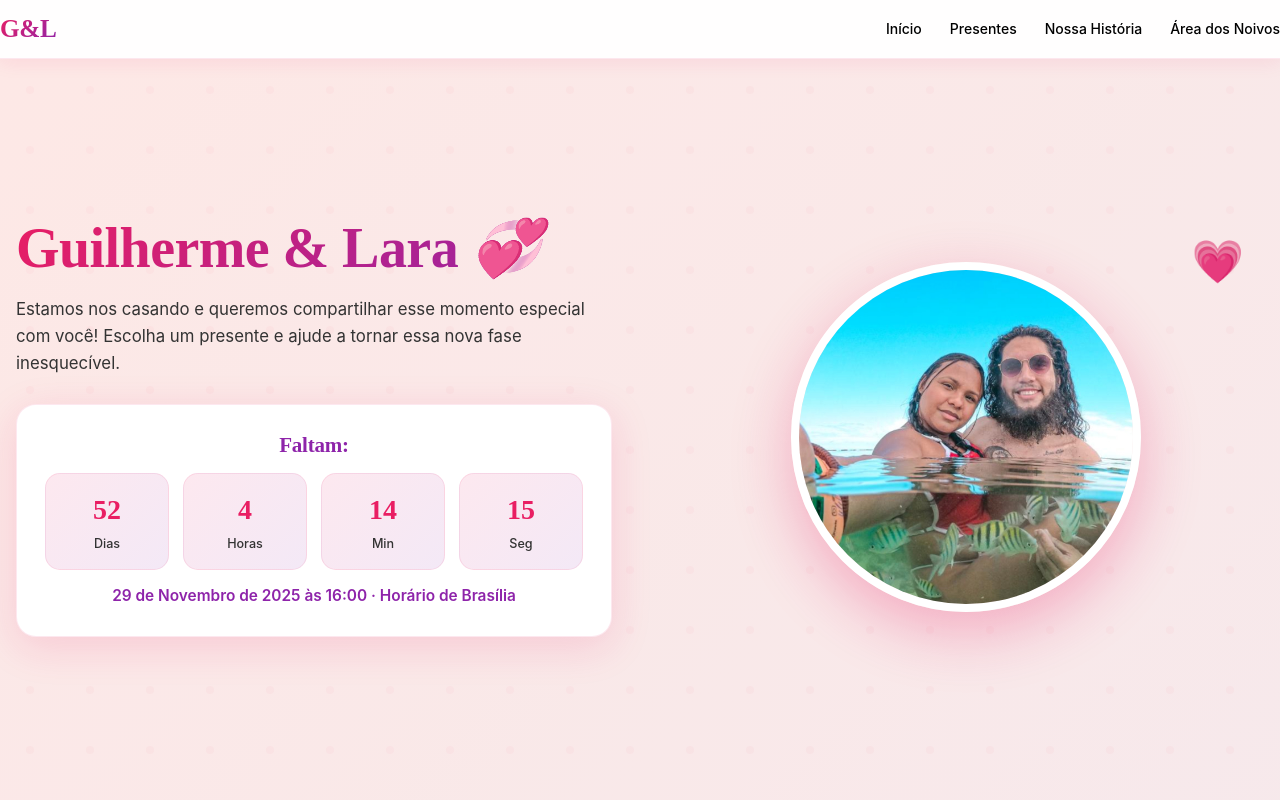
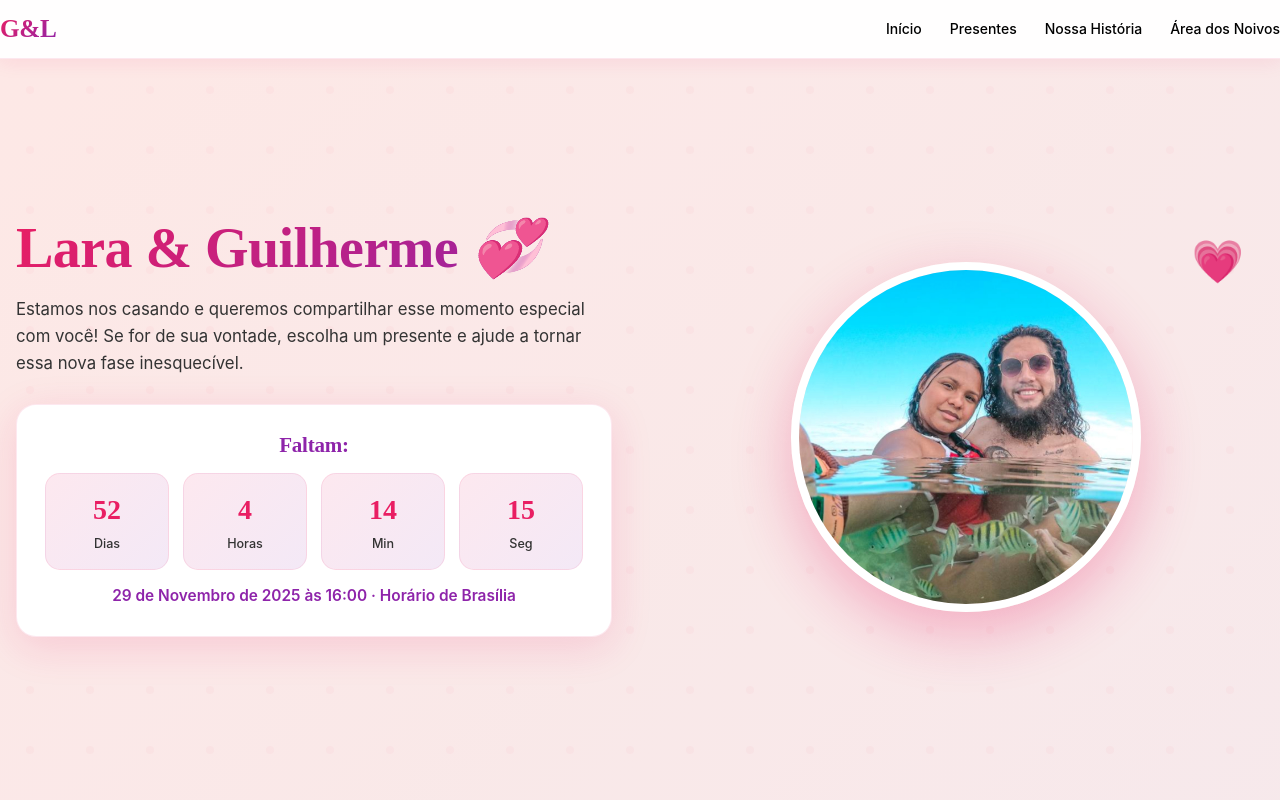
Before and after one commit to filipecbode/lista-casamento-guilherme-lara, a plain HTML site: page index.html in a window 1280 px wide. Shown: the top 800 px of the page. Drawn offline with nearby package versions, Linux system fonts and the light colour scheme; a web font is replaced by a local one.

Commit message:
Update index.html

```diff
--- a/index.html
+++ b/index.html
@@ -29,8 +29,8 @@
     <div class="hero-bg"></div>
     <div class="container hero-content">
       <div class="hero-text">
-        <h1 class="hero-title">Guilherme & Lara <span>💞</span></h1>
-        <p class="hero-subtitle">Estamos nos casando e queremos compartilhar esse momento especial com você! Escolha um presente e ajude a tornar essa nova fase inesquecível.</p>
+        <h1 class="hero-title">Lara & Guilherme <span>💞</span></h1>
+        <p class="hero-subtitle">Estamos nos casando e queremos compartilhar esse momento especial com você! Se for de sua vontade, escolha um presente e ajude a tornar essa nova fase inesquecível.</p>
 
         <section class="countdown" aria-labelledby="countdownTitle">
           <h3 id="countdownTitle">Faltam:</h3>
```
